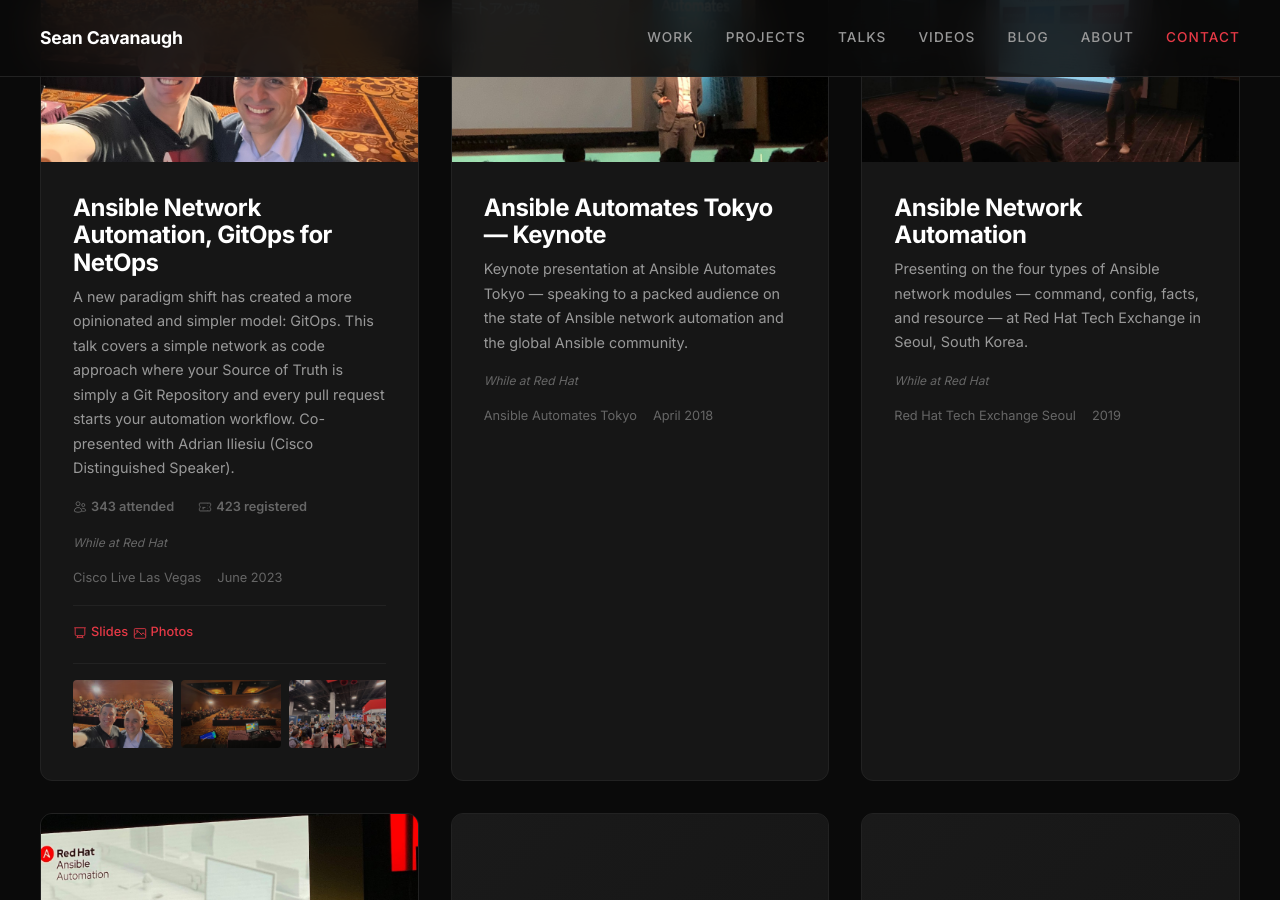
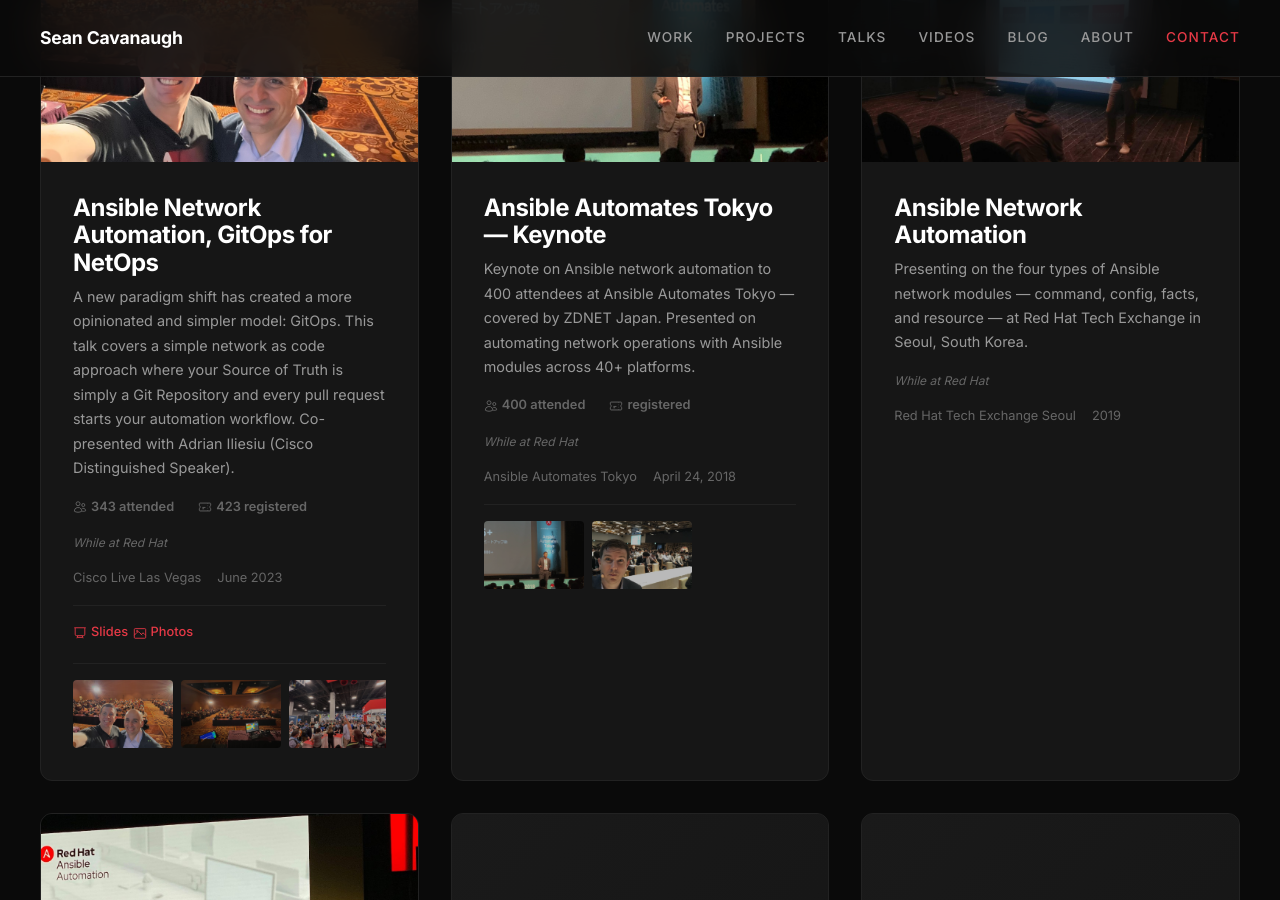
Before and after one commit to IPvSean/cavanaugh.pro, a Jekyll site: the page built from pages/talks.html, in a window 1280 px wide and 900 px high, scrolled down 2577 px. Built offline with Jekyll 4.4.1, drawn with Linux system fonts in a browser that asks for light colours.

Commit message:
Add Tokyo behind-the-scenes photo and ZDNET Japan press coverage
- Add selfie photo from before presenting at Ansible Automates Tokyo
- Link ZDNET Japan article covering the event (400 attendees)
- Add gallery and attendance stats to Tokyo talk entry

Co-authored-by: Cursor <cursoragent@cursor.com>

```diff
--- a/_data/talks.yml
+++ b/_data/talks.yml
@@ -64,12 +64,20 @@
     - "Automation & Orchestration"
 
 - title: "Ansible Automates Tokyo — Keynote"
-  description: "Keynote presentation at Ansible Automates Tokyo — speaking to a packed audience on the state of Ansible network automation and the global Ansible community."
+  description: "Keynote on Ansible network automation to 400 attendees at Ansible Automates Tokyo — covered by ZDNET Japan. Presented on automating network operations with Ansible modules across 40+ platforms."
   image: "/assets/images/ansible-automates-tokyo-2018.png"
   audience: "Ansible Automates Tokyo"
   year: 2018
-  date: "April 2018"
+  date: "April 24, 2018"
+  url: "https://japan.zdnet.com/extra/redhathpe_201805/35119733/"
   role_at_time: "Red Hat"
+  stats:
+    attended: 400
+  gallery:
+    - src: "/assets/images/ansible-automates-tokyo-2018.png"
+      alt: "Sean Cavanaugh presenting on stage at Ansible Automates Tokyo 2018"
+    - src: "/assets/images/ansible-automates-tokyo-2018-selfie.png"
+      alt: "Behind the scenes — about to present to 400 attendees in Tokyo"
 
 - title: "Ansible Network Automation"
   description: "Presenting on the four types of Ansible network modules — command, config, facts, and resource — at Red Hat Tech Exchange in Seoul, South Korea."
```
Also changed, not shown: assets/images/ansible-automates-tokyo-2018-selfie.png (added).
